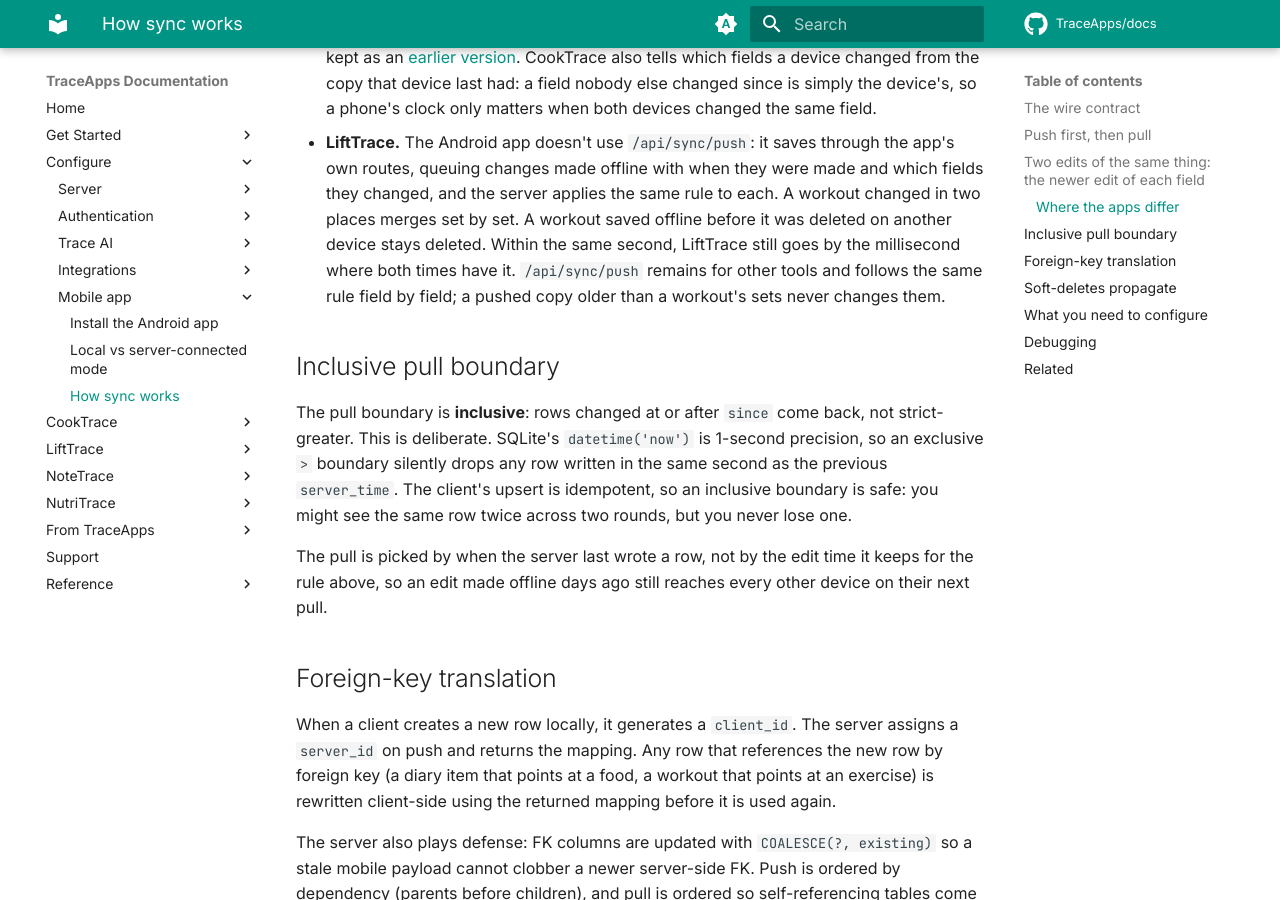
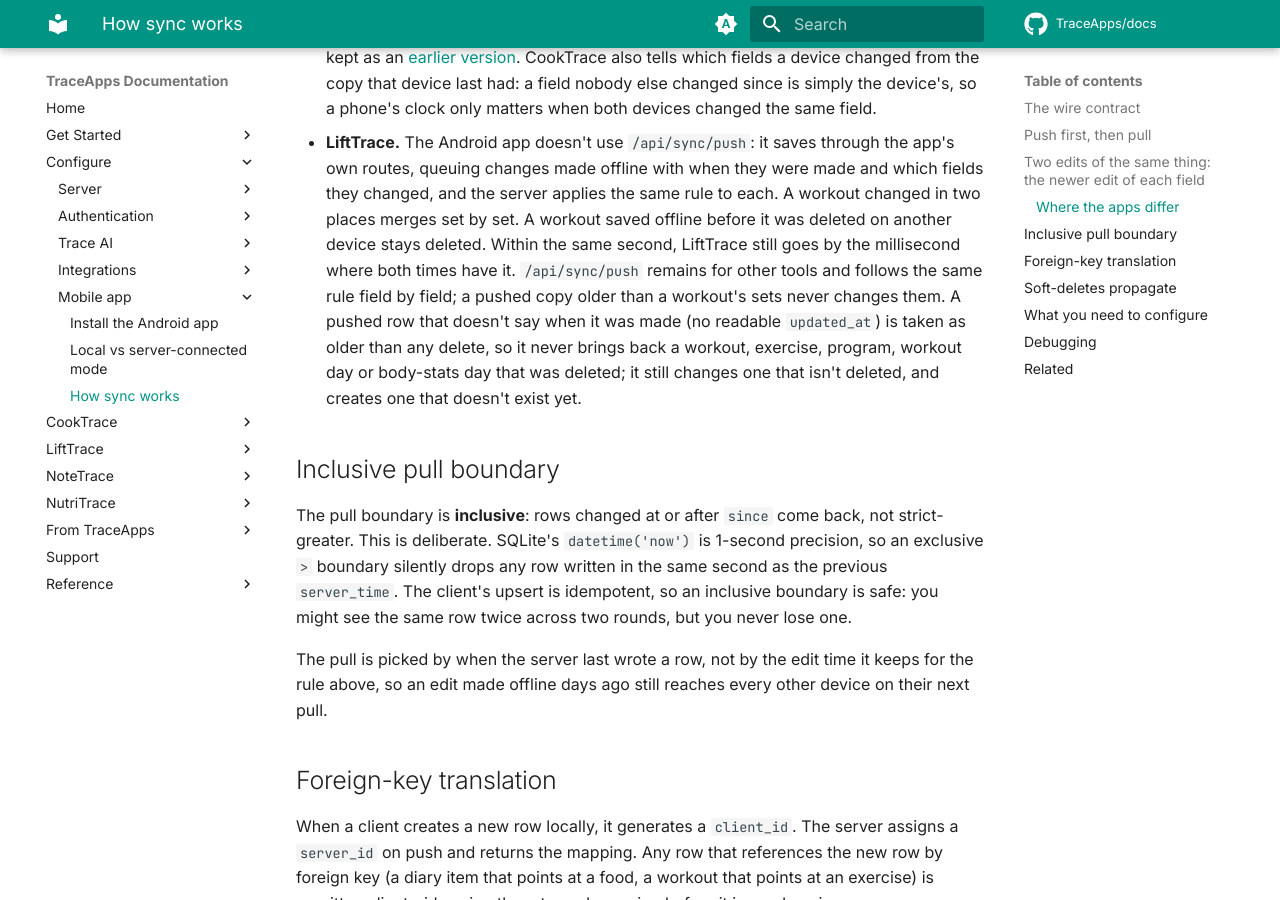
Before and after one commit to TraceApps/docs, an MkDocs documentation site: the page built from docs/mobile/sync.md, in a window 1280 px wide and 900 px high, scrolled down 2157 px. Built offline with MkDocs 1.6.1 and Material for MkDocs 9.7.7, drawn with Linux system fonts in a browser that asks for light colours; comment, search, counter and statistics services are not loaded.

Commit message:
LiftTrace: a push with no time never brings back a deleted row

```diff
--- a/docs/mobile/sync.md
+++ b/docs/mobile/sync.md
@@ -34,7 +34,7 @@ Older versions of the apps still sync. They send whole items without saying what
 - **NutriTrace.** A day's food entries and water merge entry by entry, so logging on two devices keeps both, and a deleted entry stays deleted. The day's note keeps its newest edit, and each body measurement (weight, body fat, waist) is its own field. A setting changed offline no longer replaces a newer change to the same setting.
 - **NoteTrace.** Checklist items merge item by item. When the same note's title or text was changed in both places, the newer stays and the other is kept in [version history](../notetrace/features.md#history), so nothing is lost. Labels put on or taken off a note change only those labels, so a label added on another device stays. A tick or reminder done on the watch while offline counts from when you did it.
 - **CookTrace.** When two devices change the same part of a recipe, the other copy is kept as an [earlier version](../cooktrace/recipes.md#history). CookTrace also tells which fields a device changed from the copy that device last had: a field nobody else changed since is simply the device's, so a phone's clock only matters when both devices changed the same field.
-- **LiftTrace.** The Android app doesn't use `/api/sync/push`: it saves through the app's own routes, queuing changes made offline with when they were made and which fields they changed, and the server applies the same rule to each. A workout changed in two places merges set by set. A workout saved offline before it was deleted on another device stays deleted. Within the same second, LiftTrace still goes by the millisecond where both times have it. `/api/sync/push` remains for other tools and follows the same rule field by field; a pushed copy older than a workout's sets never changes them.
+- **LiftTrace.** The Android app doesn't use `/api/sync/push`: it saves through the app's own routes, queuing changes made offline with when they were made and which fields they changed, and the server applies the same rule to each. A workout changed in two places merges set by set. A workout saved offline before it was deleted on another device stays deleted. Within the same second, LiftTrace still goes by the millisecond where both times have it. `/api/sync/push` remains for other tools and follows the same rule field by field; a pushed copy older than a workout's sets never changes them. A pushed row that doesn't say when it was made (no readable `updated_at`) is taken as older than any delete, so it never brings back a workout, exercise, program, workout day or body-stats day that was deleted; it still changes one that isn't deleted, and creates one that doesn't exist yet.
 
 ## Inclusive pull boundary
 
```
